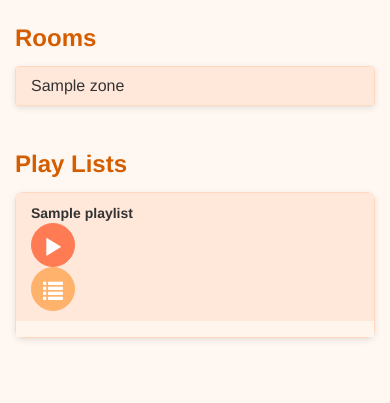
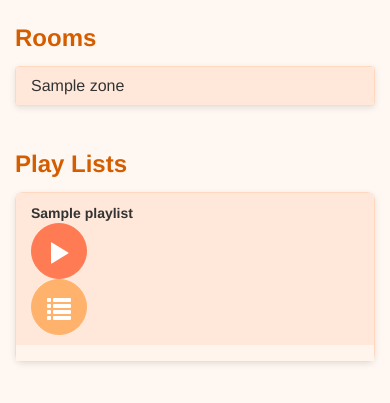
Before and after one commit to wjduenow/sonos-sleep, a Flask app: template templates/list_play_lists.html in a window 390 px wide. Shown: the top 403 px of the page. Run offline with Flask 2, Linux system fonts and the light colour scheme; the template is opened without the code that fills it: most values are stand-ins (such as "Sample title", 1, 10 or a date in 2020); some libraries are stand-ins or nearby versions.

Commit message:
UX Updates play playlist III

```diff
--- a/templates/list_play_lists.html
+++ b/templates/list_play_lists.html
@@ -73,22 +73,23 @@ body{background:#fff8f2;}
 <!-- Mobile button sizing -->
 <style>
 @media (max-width: 768px){
+    /* Global touch-friendly button sizing */
     .btn-xs{
-        padding: 10px 16px;
-        font-size: 16px;
-        line-height: 1.4;
-        border-radius: 6px;
+        padding: 14px 22px;
+        font-size: 18px;
+        line-height: 1.5;
+        border-radius: 8px;
     }
 
-    /* circular icon buttons */
+    /* Circular icon buttons */
     .playlist-play-btn.btn-xs,
     .playlist-toggle.btn-xs{
-        width:44px;
-        height:44px;
+        width:56px;
+        height:56px;
         display:flex;
         align-items:center;
         justify-content:center;
-        font-size:20px;
+        font-size:24px;
         padding:0;
         border-radius:50%;
     }
```
